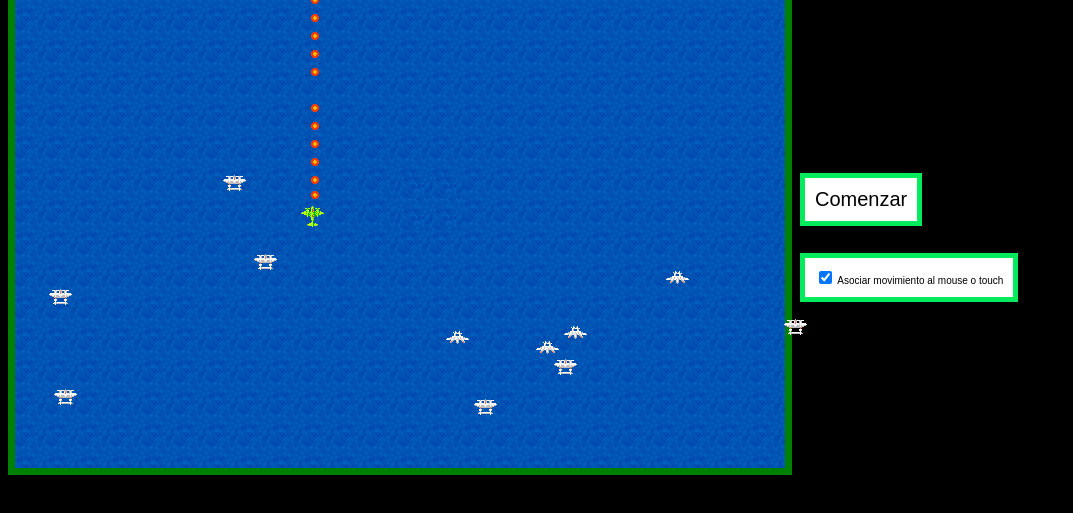
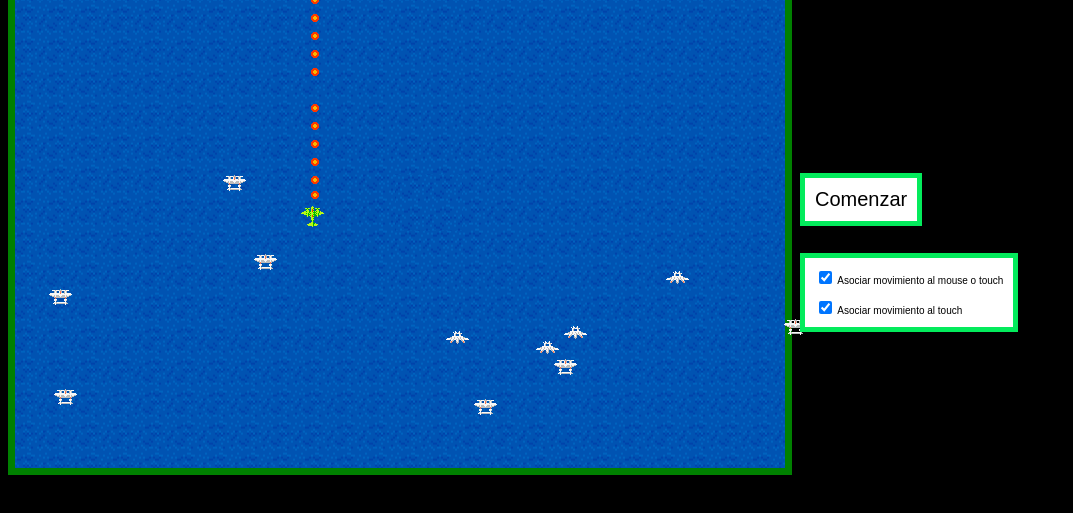
Before and after one commit to Diego-LC/1942---Game, a plain HTML site: page index.html in a window 1280 px wide. Both pictures are taken after a click on the button "Comenzar". Shown: the part 97-610 px from the top of the page, without its empty margins (0-1073 px from the left). Drawn offline with Linux system fonts and the light colour scheme.

Commit message:
actualizado para pantallas touch

```diff
--- a/index.html
+++ b/index.html
@@ -94,7 +94,8 @@
 	<button id='Start'>Comenzar</button>
 	<div id="checkbox">
 		<input id="mousecheck" type="checkbox" checked>
-		<label for="mousecheck">Asociar movimiento al mouse o touch</label>
+		<label for="mousecheck">Asociar movimiento al mouse o touch</label><br><br>
+		<input id="touchcheck" type="checkbox" checked> Asociar movimiento al touch
 	</div>
 
 
@@ -109,7 +110,8 @@
 	var bullets = [];
 	var score = 0;
 	var startLoopgame;
-	var check;
+	var Mcheck;
+	var Tcheck;
 
 
 
@@ -131,7 +133,8 @@
 		displayBullets();
 		detectCollisionBullets();
 		detectCollisionHero();
-		check = document.getElementById('mousecheck').checked;
+		Mcheck = document.getElementById('mousecheck').checked;
+		Tcheck = document.getElementById('touchcheck').checked;
 
 		if(rightPressed) {
 			hero.x += 1;
@@ -306,7 +309,7 @@
 	document.addEventListener("mousemove", mouseMove, false);
 
 	function mouseMove(e) {
-		if(e.clientX > 0 && e.clientX < 770 && e.clientY > 0 && e.clientY < 555 && check) {
+		if(e.clientX > 0 && e.clientX < 770 && e.clientY > 0 && e.clientY < 555 && Mcheck) {
 			hero.x = e.clientX;
 			hero.y = e.clientY;
 		}
@@ -314,7 +317,7 @@
 	document.addEventListener("touchmove", touchMove, false);
 
 	function touchMove(e) {
-		if(e.clientX > 0 && e.clientX < 770 && e.clientY > 0 && e.clientY < 555 && check) {
+		if(e.clientX > 0 && e.clientX < 770 && e.clientY > 0 && e.clientY < 555 && Tcheck) {
 			hero.x = e.clientX;
 			hero.y = e.clientY;
 		}
```
